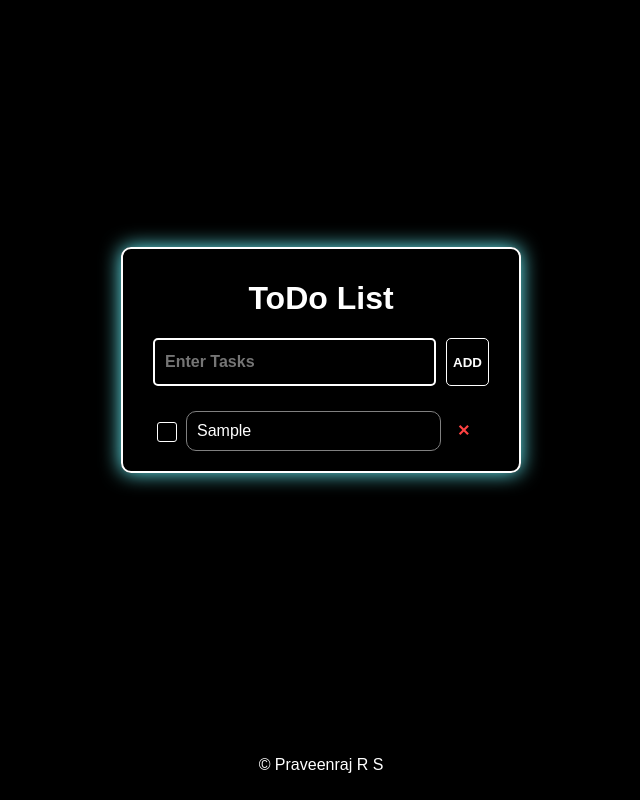
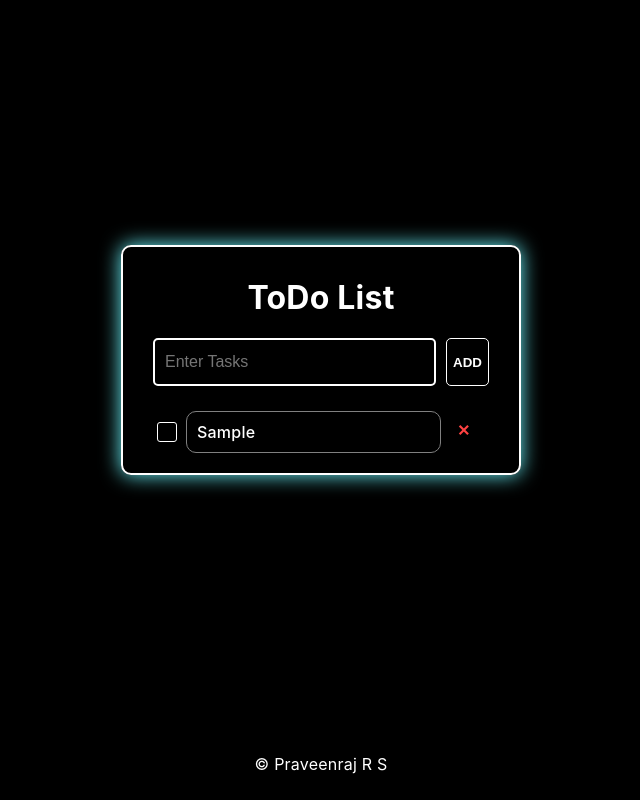
Before and after one commit to praveenraj-rs/ToDo_List, a plain HTML site: page index.html in a window 1280 px wide. Both pictures are taken after typing "Sample" into the empty fields and a click on the button "ADD". Shown: the whole page, without its empty margins (319-959 px from the left). Drawn offline with Linux system fonts and the light colour scheme.

Commit message:
updated the font-family

```diff
--- a/style.css
+++ b/style.css
@@ -8,10 +8,11 @@ body{
 
   margin: 0;
 
-  font-family: sans-serif;
+  /* font-family: sans-serif; */
+  font-family: "SF Pro Display", "SF Pro Icons", "Helvetica Neue", Helvetica, Arial, sans-serif;
+  letter-spacing: 0.216px;
   color: white;
   background-color: black;
-  /* background: radial-gradient(circle, rgba(0,0,0,1) 50%, rgba(40,40,40,1) 86%, rgba(9,9,9,0.771393591616334) 100%); */
 
   display: flex;
   justify-content: center;
@@ -52,7 +53,7 @@ body{
   flex: 1;
   height: 3rem;
 
-  font-weight:800;
+  font-weight:400;
   font-size: 1rem;
   padding-left: 10px;
 
@@ -90,7 +91,7 @@ body{
   border-radius: 10px;
   position: relative;
 
-  font-family: sans-serif;
+  font-family: inherit;
   font-weight: 500;
 }
 
```
